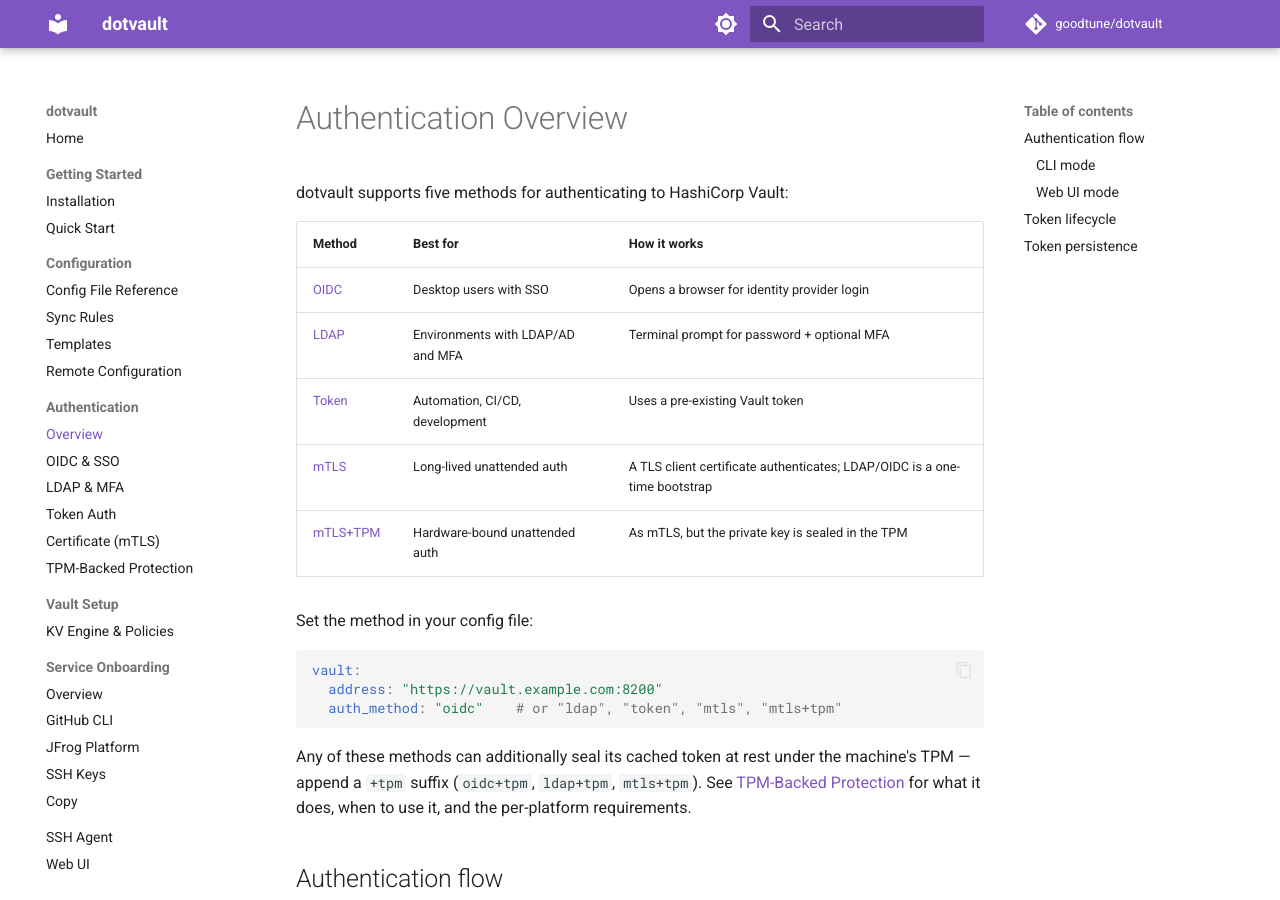
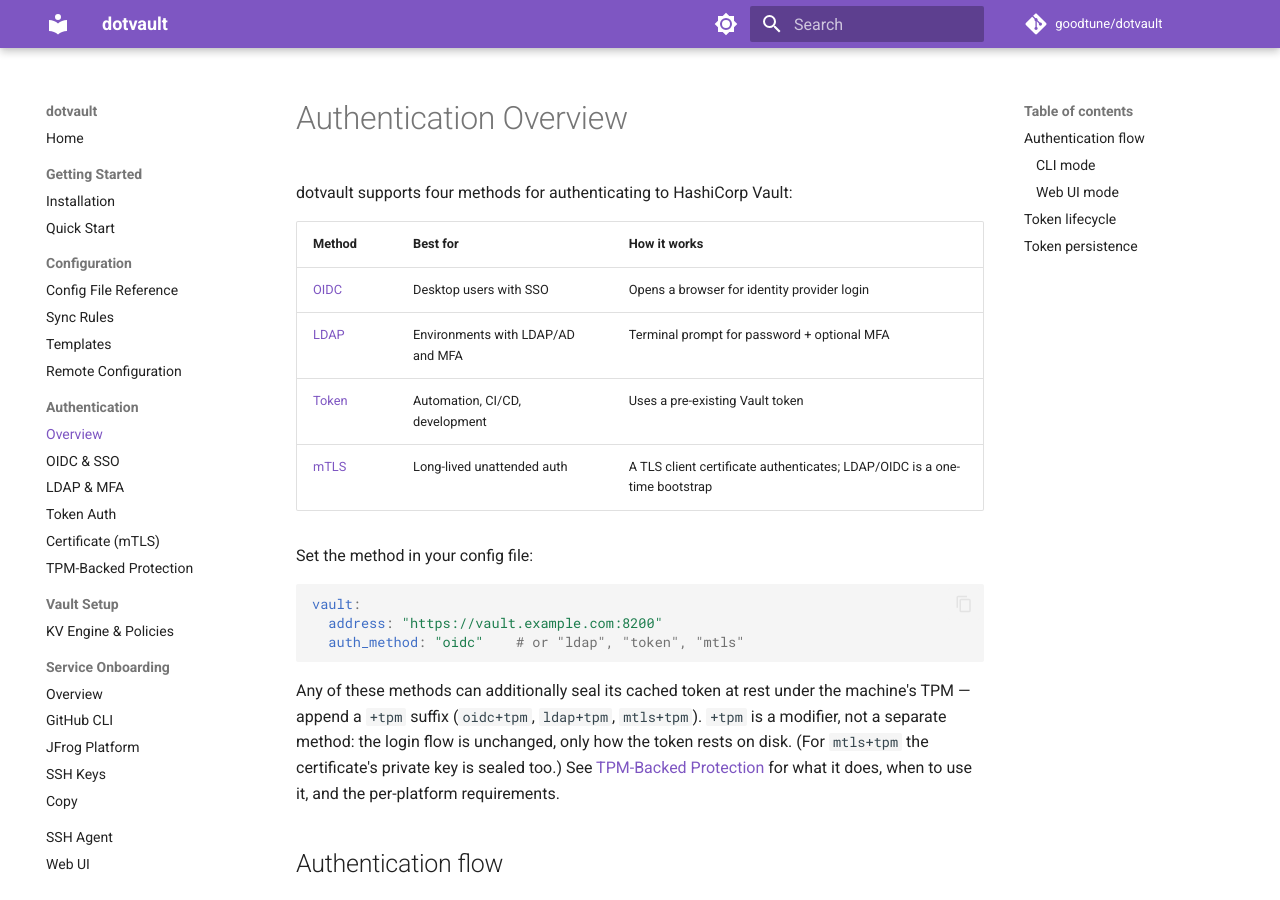
Before and after one commit to goodtune/dotvault, an MkDocs documentation site: the page built from docs/authentication/overview.md, in a window 1280 px wide and 900 px high. Built offline with MkDocs 1.6.1 and Material for MkDocs 9.7.7, drawn with Linux system fonts in a browser that asks for light colours; comment, search, counter and statistics services are not loaded.

Commit message:
docs: count four auth methods, TPM as a modifier
The overview claimed "five methods" but listed mTLS and mTLS+TPM as separate rows, while the other `+tpm` variants (oidc+tpm, ldap+tpm) got no row of their own — inconsistent. `+tpm` is a modifier applicable to any method, not a method in its own right. Count the four base methods (OIDC, LDAP, Token, mTLS), drop the mTLS+TPM table row, and let the existing paragraph carry the TPM story — now stated explicitly as a modifier, with a note that mtls+tpm also seals the certificate key.

Co-Authored-By: Claude Opus 4.8 (1M context) <noreply@anthropic.com>
Claude-Session: https://claude.ai/code/session_01E1bHDHqHFRo8aCkwQeaPcC

````diff
--- a/docs/authentication/overview.md
+++ b/docs/authentication/overview.md
@@ -1,6 +1,6 @@
 # Authentication Overview
 
-dotvault supports five methods for authenticating to HashiCorp Vault:
+dotvault supports four methods for authenticating to HashiCorp Vault:
 
 | Method | Best for | How it works |
 |--------|----------|-------------|
@@ -8,17 +8,16 @@ dotvault supports five methods for authenticating to HashiCorp Vault:
 | [LDAP](ldap-mfa.md) | Environments with LDAP/AD and MFA | Terminal prompt for password + optional MFA |
 | [Token](token.md) | Automation, CI/CD, development | Uses a pre-existing Vault token |
 | [mTLS](mtls.md) | Long-lived unattended auth | A TLS client certificate authenticates; LDAP/OIDC is a one-time bootstrap |
-| [mTLS+TPM](mtls.md) | Hardware-bound unattended auth | As mTLS, but the private key is sealed in the TPM |
 
 Set the method in your config file:
 
 ```yaml
 vault:
   address: "https://vault.example.com:8200"
-  auth_method: "oidc"    # or "ldap", "token", "mtls", "mtls+tpm"
+  auth_method: "oidc"    # or "ldap", "token", "mtls"
 ```
 
-Any of these methods can additionally seal its cached token at rest under the machine's TPM — append a `+tpm` suffix (`oidc+tpm`, `ldap+tpm`, `mtls+tpm`). See [TPM-Backed Protection](tpm.md) for what it does, when to use it, and the per-platform requirements.
+Any of these methods can additionally seal its cached token at rest under the machine's TPM — append a `+tpm` suffix (`oidc+tpm`, `ldap+tpm`, `mtls+tpm`). `+tpm` is a modifier, not a separate method: the login flow is unchanged, only how the token rests on disk. (For `mtls+tpm` the certificate's private key is sealed too.) See [TPM-Backed Protection](tpm.md) for what it does, when to use it, and the per-platform requirements.
 
 ## Authentication flow
 
````
